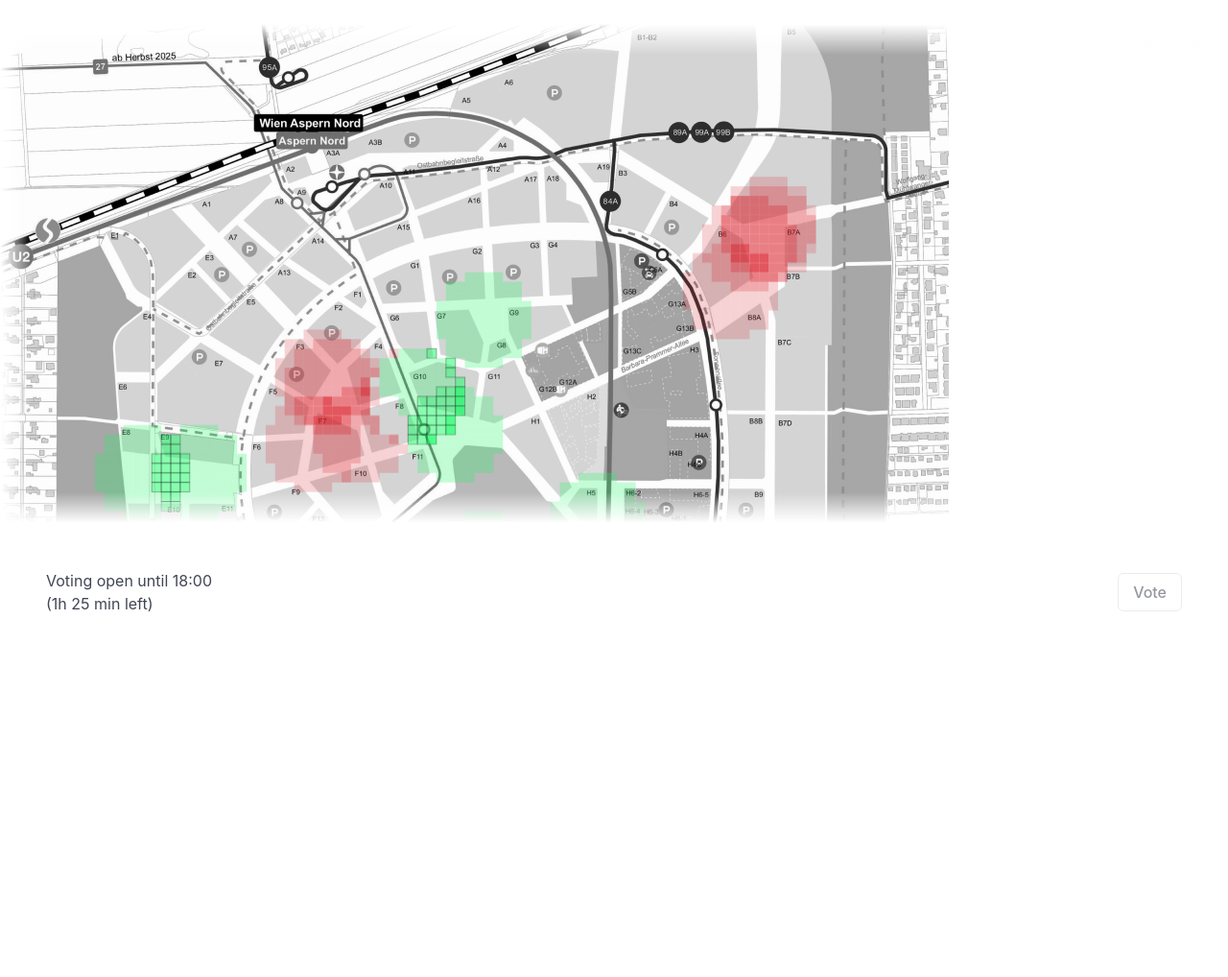
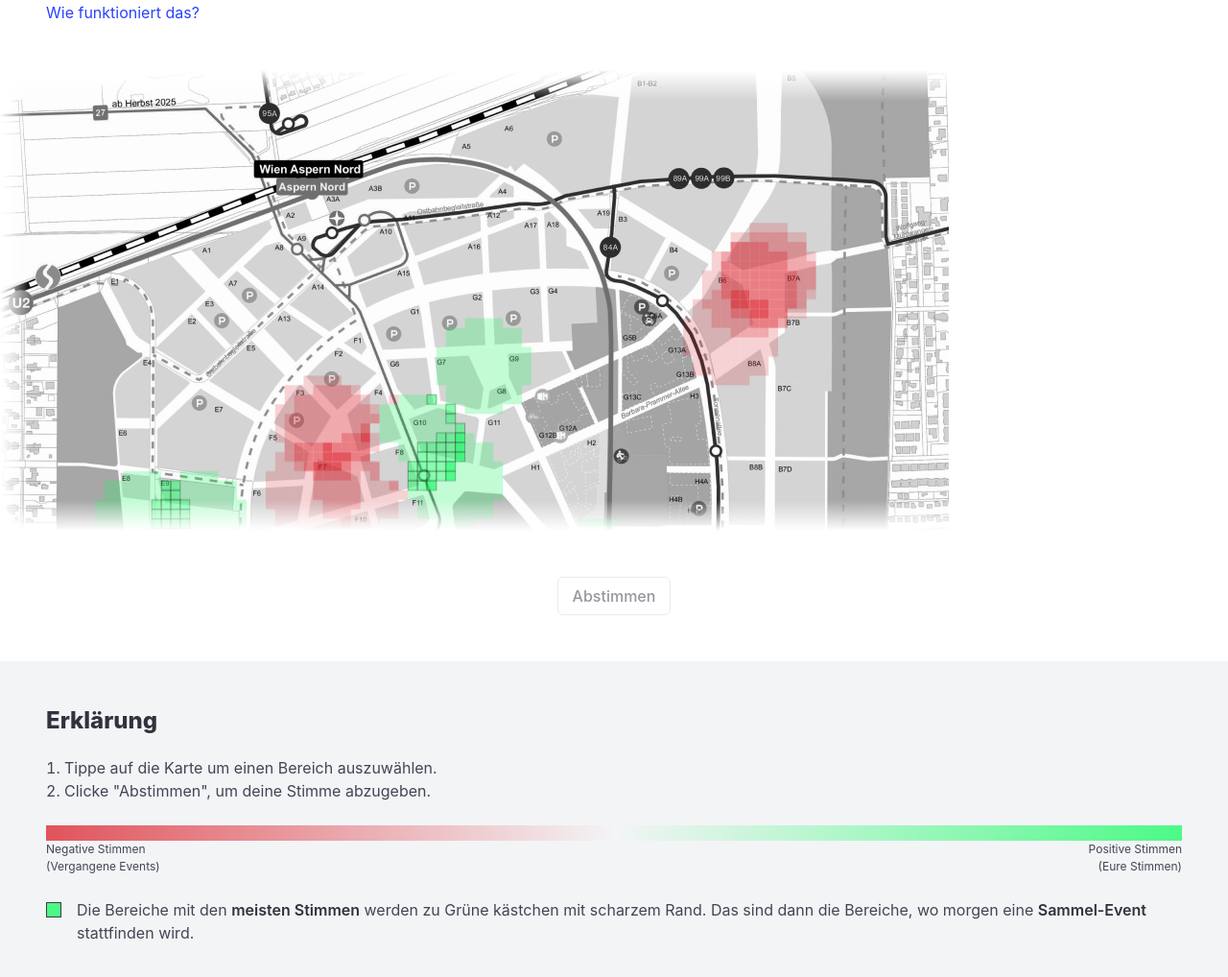
Before and after one commit to Nicolas-Eder/seestadt-shines-app, a website: page index.html in a window 1280 px wide. Shown: the part 116-1134 px from the top of the page at 96% size. Before the commit the page ends 805 px from the top, so only its background shows below. Drawn offline with nearby package versions, Linux system fonts and the light colour scheme.

Commit message:
Add explanations and translate to german

```diff
--- a/index.html
+++ b/index.html
@@ -11,7 +11,8 @@
 
 <body>
     <div class="section">
-        <h1 class="title is-2">Vote for tomorrow’s event location</h1>
+        <h1 class="title is-2">Gib deine Stimme ab für den morgigen Event-Bereich</h1>
+        <a href="#explanation">Wie funktioniert das?</a>
     </div>
 
     <div class="map-section overlay-anchor">
@@ -30,21 +31,38 @@
         </div>
     </div>
 
-    <div class="section">
-        <div class="level is-mobile">
-            <div class="level-left">
-                <div class="level-item">
-                    <div>
-                        <p>Voting open until 18:00</p>
-                        <p>(1h 25 min left)</p>
+    <div class="section has-text-centered">
+        <button id="confirm-vote-btn" class="button" onclick="vote()" disabled>Abstimmen</button>
+    </div>
+
+    <div id="explanation" class="section has-background-white-ter">
+        <h3 class="title is-4">Erklärung</h3>
+        <div class="block">
+            <ol>
+                <li>Tippe auf die Karte um einen Bereich auszuwählen.</li>
+                <li>Clicke "Abstimmen", um deine Stimme abzugeben.</li>
+            </ol>
+        </div>
+        <div class="color-scale block">
+            <div class="scale"></div>
+            <div class="level is-mobile">
+                <div class="level-left">
+                    <div class="level-item is-size-7">
+                        Negative Stimmen
+                        <br>(Vergangene Events)
                     </div>
                 </div>
-            </div>
-            <div class="level-right">
-                <div class="level-item">
-                    <button id="confirm-vote-btn" class="button" onclick="vote()" disabled>Vote</button>
+                <div class="level-right">
+                    <div class="level-item is-size-7 has-text-right">Positive Stimmen<br>(Eure Stimmen)</div>
                 </div>
             </div>
+        </div>
+        <div class="block">
+            <span class="is-flex">
+                <span class="event-area-example"></span>
+                <span>Die Bereiche mit den <strong>meisten Stimmen</strong> werden zu Grüne kästchen mit scharzem Rand.
+                    Das sind dann die Bereiche, wo morgen eine <strong>Sammel-Event</strong> stattfinden wird.</span>
+            </span>
         </div>
     </div>
 </body>
--- a/style.scss
+++ b/style.scss
@@ -1,10 +1,10 @@
 @import "https://cdn.jsdelivr.net/npm/bulma@1.0.4/css/bulma.min.css";
 
-body{
-    --bulma-family-primary: "Futura"
+body {
+    scroll-behavior: smooth;
 }
 
-.overlay-anchor{
+.overlay-anchor {
     position: relative;
 }
 
@@ -72,9 +72,29 @@ body{
     }
 }
 
-.click-circle{
+.click-circle {
     position: absolute;
     border: 1px solid black;
     transform: translate(-50%, -50%);
     border-radius: 100%;
 }
+
+.color-scale .scale {
+    height: 1rem;
+    background: linear-gradient(to right, rgba(218, 30, 40, 1), rgba(0, 0, 0, 0), rgba(21, 251, 98, 1));
+    opacity: 0.75;
+}
+
+.event-area-example {
+    aspect-ratio: 1;
+    height: 1rem;
+    margin-top: 0.25rem;
+    margin-right: 1rem;
+    background: rgba(21, 251, 98, 1);
+    border: 1px solid black;
+    opacity: 0.75;
+}
+
+ol {
+    list-style-position: inside;
+}
```
Also changed, not shown: style.css, 1 other file.
